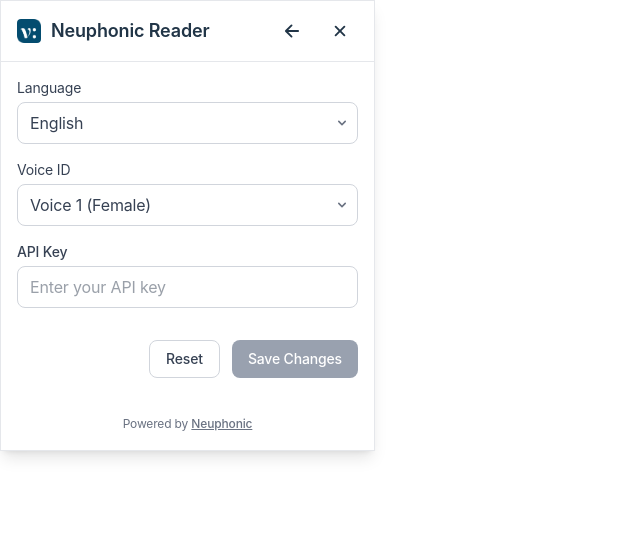
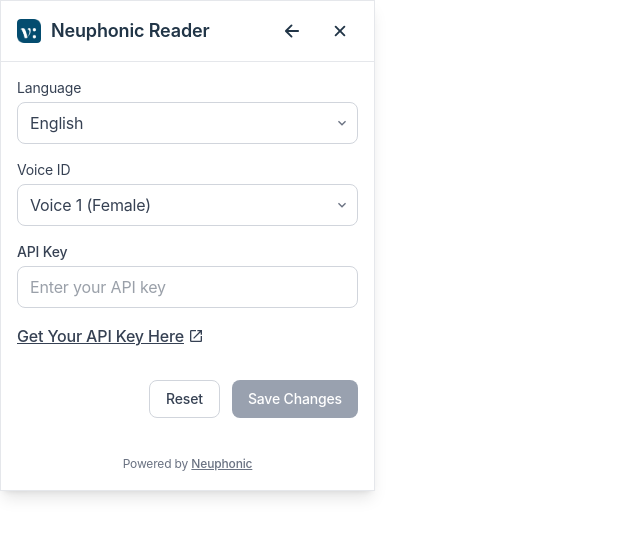
Before and after one commit to neuphonic/neuphonic-chrome-extension, a React (Vite) app: page / in a window 1280 px wide. Shown: the top 536 px of the page, without its empty margins (0-640 px from the left). Built offline with nearby package versions, Linux system fonts and the light colour scheme.

Commit message:
Replaced all inline SVG for react-icons.

```diff
--- a/src/App.tsx
+++ b/src/App.tsx
@@ -3,6 +3,7 @@
 import { AiOutlinePlayCircle } from 'react-icons/ai';
 import { FiLoader, FiMessageCircle } from 'react-icons/fi';
 import { IoArrowBack, IoClose, IoSettingsOutline } from 'react-icons/io5';
+import { MdKeyboardArrowDown, MdOpenInNew } from 'react-icons/md';
 
 export function useDarkMode() {
   useEffect(() => {
@@ -229,13 +230,7 @@
               <option value='de'>German</option>
             </select>
             <div className='pointer-events-none absolute inset-y-0 right-0 flex items-center px-2'>
-              <svg
-                className='h-4 w-4 fill-current text-gray-500'
-                xmlns='http://www.w3.org/2000/svg'
-                viewBox='0 0 20 20'
-              >
-                <path d='M5.293 7.293a1 1 0 011.414 0L10 10.586l3.293-3.293a1 1 0 111.414 1.414l-4 4a1 1 0 01-1.414 0l-4-4a1 1 0 010-1.414z' />
-              </svg>
+              <MdKeyboardArrowDown className='h-4 w-4 fill-current text-gray-500' />
             </div>
           </div>
         </div>
@@ -260,13 +255,7 @@
               <option value='voice4'>Voice 4 (Male)</option>
             </select>
             <div className='pointer-events-none absolute inset-y-0 right-0 flex items-center px-2'>
-              <svg
-                className='h-4 w-4 fill-current text-gray-500'
-                xmlns='http://www.w3.org/2000/svg'
-                viewBox='0 0 20 20'
-              >
-                <path d='M5.293 7.293a1 1 0 011.414 0L10 10.586l3.293-3.293a1 1 0 111.414 1.414l-4 4a1 1 0 01-1.414 0l-4-4a1 1 0 010-1.414z' />
-              </svg>
+              <MdKeyboardArrowDown className='h-4 w-4 fill-current text-gray-500' />
             </div>
           </div>
         </div>
@@ -286,6 +275,18 @@
             className='w-full rounded-lg border border-gray-300 bg-white px-3 py-2 text-gray-700 focus:border-blue-500 focus:outline-none dark:border-neutral-700 dark:bg-neutral-800 dark:text-gray-200'
             placeholder='Enter your API key'
           />
+        </div>
+
+        <div>
+          <a
+            target='_blank'
+            href='https://app.neuphonic.com/apikey'
+            className='flex items-center gap-1 text-gray-700 dark:text-gray-300'
+            rel='noopener noreferrer'
+          >
+            Get Your API Key Here
+            <MdOpenInNew className='inline-block h-4 w-4' />
+          </a>
         </div>
 
         <div className='flex justify-end space-x-3 pt-4'>
```
